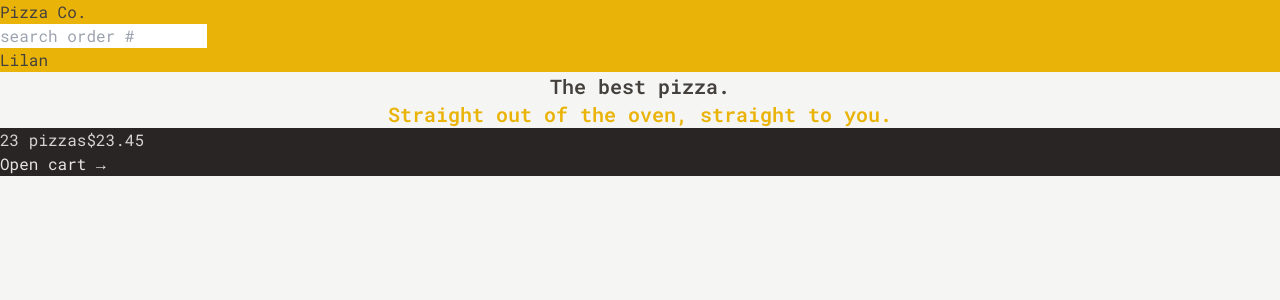
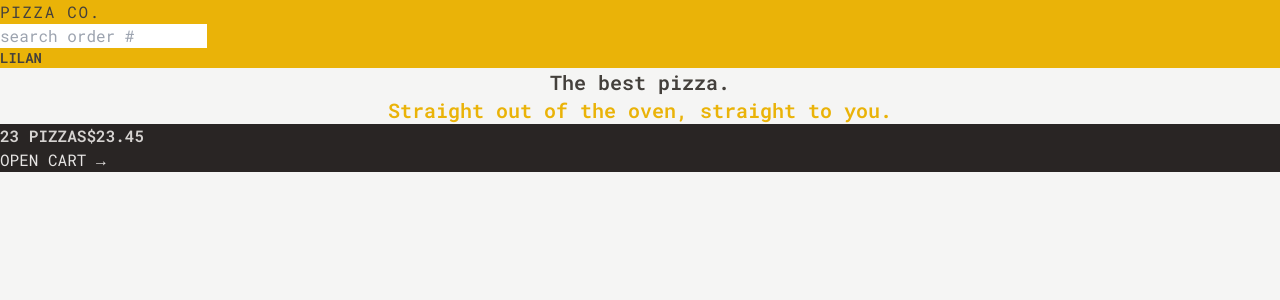
Before and after one commit to naLeilan/16-fast-react-pizza, a React (Vite) app: page / in a window 1280 px wide. Shown: the top 300 px of the page. Built offline with nearby package versions, Linux system fonts and the light colour scheme.

Commit message:
styled text

```diff
--- a/src/features/cart/CartOverview.jsx
+++ b/src/features/cart/CartOverview.jsx
@@ -2,8 +2,8 @@
 
 function CartOverview() {
   return (
-    <div className="bg-stone-800 text-stone-200">
-      <p className="text-stone-300">
+    <div className="bg-stone-800 uppercase text-stone-200">
+      <p className="font-semibold text-stone-300">
         <span>23 pizzas</span>
         <span>$23.45</span>
       </p>
--- /dev/null
+++ b/src/features/user/Username.jsx
@@ -0,0 +1,5 @@
+function Username() {
+  return <div className="text-sm font-semibold">lilan</div>;
+}
+
+export default Username;
--- a/src/ui/Header.jsx
+++ b/src/ui/Header.jsx
@@ -1,14 +1,17 @@
 import { Link } from 'react-router-dom';
 import SearchOrder from '../features/order/SearchOrder';
+import Username from '../features/user/Username';
 
 function Header() {
   return (
-    <header className="bg-yellow-500">
-      <Link to="/">Pizza Co.</Link>
+    <header className="bg-yellow-500 uppercase">
+      <Link to="/" className="tracking-widest">
+        Pizza Co.
+      </Link>
 
       <SearchOrder />
 
-      <p>Lilan</p>
+      <Username />
     </header>
   );
 }
```
